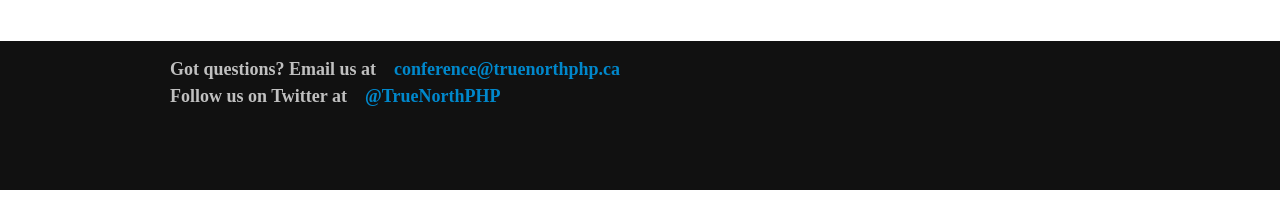
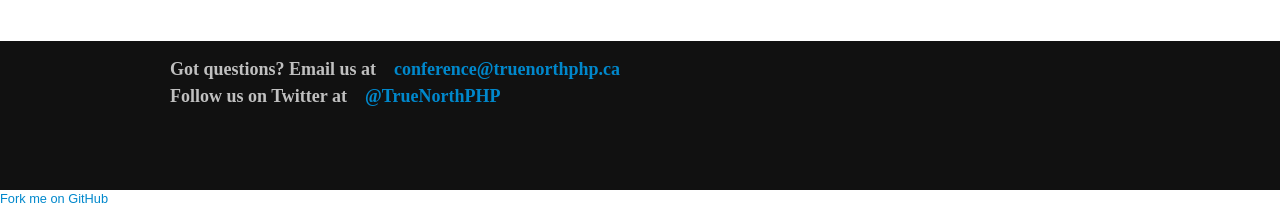
Before and after one commit to pmeth/truenorthphp, a PHP site: page /index.php in a window 1280 px wide. Shown: the part 1190-1398 px from the top of the page. Run offline with PHP 8.4, Linux system fonts and the light colour scheme; some libraries are stand-ins or nearby versions; some web fonts are replaced.

Commit message:
adding fork me on github banner

```diff
--- a/footer.php
+++ b/footer.php
@@ -14,3 +14,6 @@
          </div>
       </div>
    </div>
+   <div class="forkme-ribbon">
+      <a href="https://github.com/pmeth/truenorthphp" rel="me">Fork me on GitHub</a>
+   </div>
```
